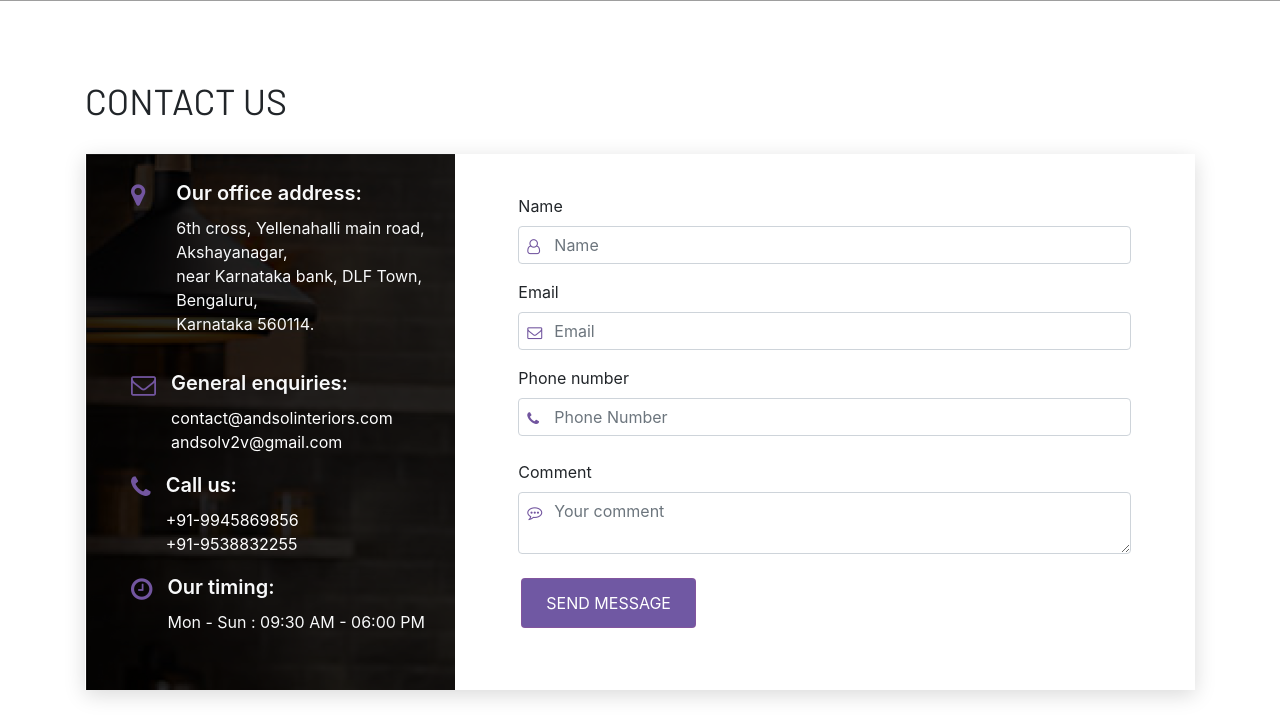
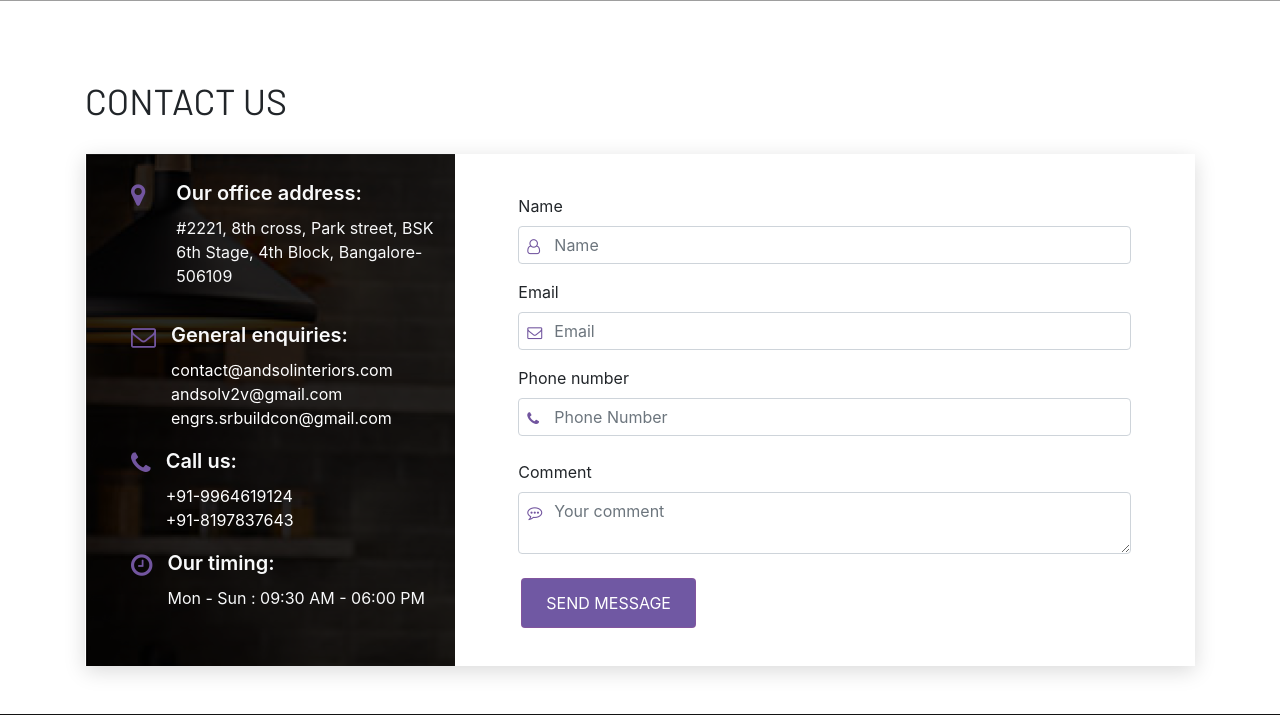
Before and after one commit to rohitsraj12/andsol-interiors, a PHP site: page /contact.php in a window 1280 px wide. Shown: the part 449-1164 px from the top of the page. Run offline with PHP 8.4, Linux system fonts and the light colour scheme; grey boxes are pictures that could not be loaded.

Commit message:
Update contact.php

```diff
--- a/public/contact.php
+++ b/public/contact.php
@@ -16,8 +16,8 @@
                 <div class="banner__desktop">
 
                     <!-- <img src="img/banner/banner.jpg" alt="andsol interiors banner"> -->
-                    <iframe src="https://www.google.com/maps/embed?pb=!1m18!1m12!1m3!1d3889.584359406854!2d77.61418891482093!3d12.870100690922518!2m3!1f0!2f0!3f0!3m2!1i1024!2i768!4f13.1!3m3!1m2!1s0x3bae6b2ef7fde993%3A0x84380947a92b4f12!2sYelenahalli%20Main%20Rd%20%26%206th%20Cross%20Rd%2C%20Akshayanagara%20East%2C%20Akshayanagar%2C%20Bengaluru%2C%20Karnataka%20560068!5e0!3m2!1sen!2sin!4v1612287093030!5m2!1sen!2sin" class="w-100" height="450" frameborder="0" style="border:0;" allowfullscreen="" aria-hidden="false" tabindex="0"></iframe>
-                </div>
+                    <iframe src="https://www.google.com/maps/embed?pb=!1m18!1m12!1m3!1d3889.574438519333!2d77.51275341482096!3d12.87074029092206!2m3!1f0!2f0!3f0!3m2!1i1024!2i768!4f13.1!3m3!1m2!1s0x3bae4155ab456ddb%3A0x8595cd3c481724e0!2sAndsol%20Interiors!5e0!3m2!1sen!2sin!4v1613208840404!5m2!1sen!2sin" class="w-100" height="450" frameborder="0" style="border:0;" allowfullscreen="" aria-hidden="false" tabindex="0"></iframe>
+                    </div>
                 <!-- end desktop banner -->
             </div>
             <!-- end wrap banner -->
@@ -49,7 +49,7 @@
                                                 <div class="pl-3">
                                                     <span class="mb-2 d-block span__header">Our office address:</span>
                                                     <address class="">
-                                                        6th cross, Yellenahalli main road, Akshayanagar,</br> near Karnataka bank, DLF Town, Bengaluru,</br> Karnataka 560114.
+                                                        #2221, 8th cross, Park street, BSK 6th Stage, 4th Block, Bangalore-506109
                                                     </address>
                                                 </div>
 
@@ -62,6 +62,7 @@
                                                     <span class="mb-2 d-block span__header">General enquiries:</span>
                                                     <a class="contact__details-link " href="mailto:contact@andsolinteriors.com" target="_blank">contact@andsolinteriors.com</a>
                                                     <a class="contact__details-link " href="mailto:andsolv2v@gmail.com" target="_blank">andsolv2v@gmail.com</a>
+                                                    <a class="contact__details-link " href="mailto:engrs.srbuildcon@gmail.com" target="_blank">engrs.srbuildcon@gmail.com</a>
                                                 </div>
 
                                             </li>
@@ -72,8 +73,8 @@
                                                 </div>
                                                 <div class="">
                                                     <span class="mb-2 d-block span__header">Call us:</span>
-                                                    <a class="contact__details-link" class="" href="tel:9945869856" target="_blank">+91-9945869856</a>
-                                                    <a class="contact__details-link" class="" href="tel:9538832255" target="_blank">+91-9538832255</a>
+                                                    <a class="contact__details-link" href="tel:9964619124" target="_blank">+91-9964619124</a>
+                                                    <a class="contact__details-link" href="tel:8197837643" target="_blank">+91-8197837643</a>
                                                 </div>
 
                                             </li>
```
